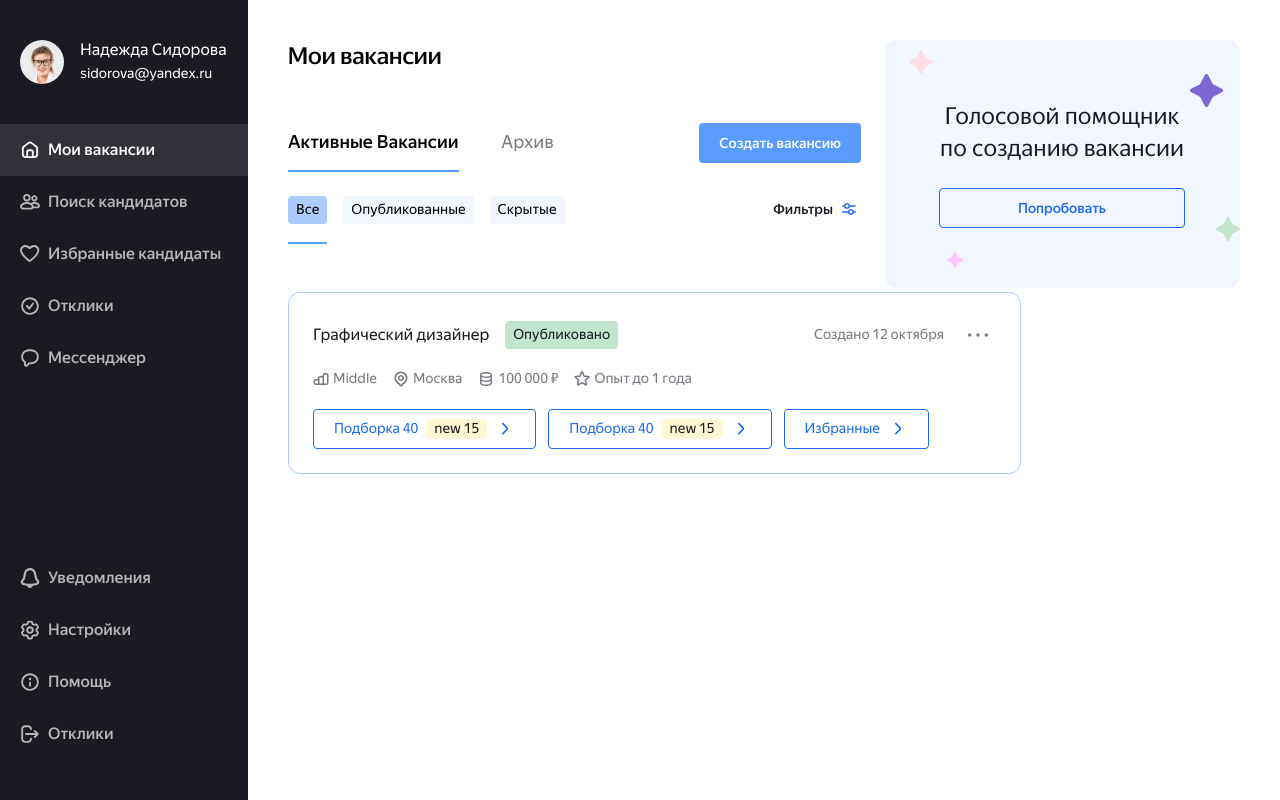
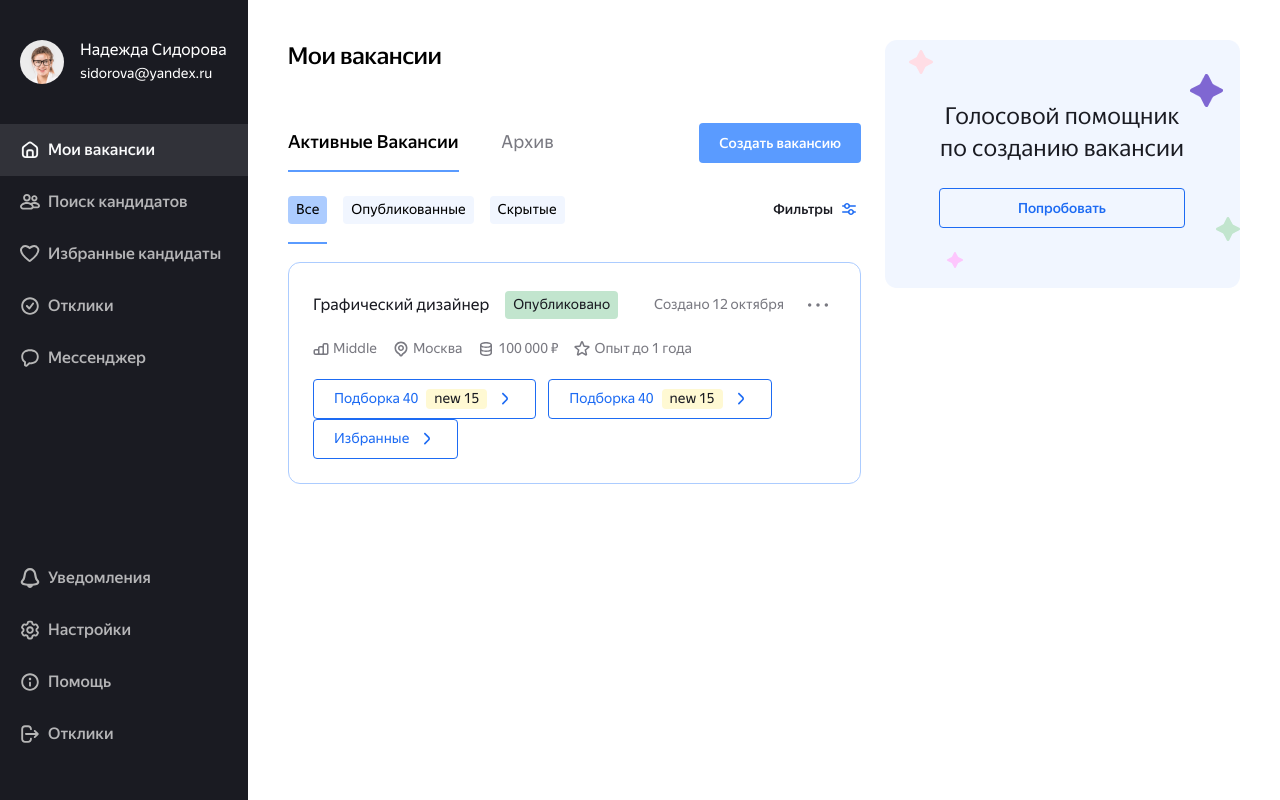
Before and after one commit to MostBridge/Frontend, a React (Vite) app: page /vacancies in a window 1280 px wide. Built offline with nearby package versions, Linux system fonts and the light colour scheme.

Commit message:
fixed: to change position all

```diff
--- a/src/components/AI/AI.module.css
+++ b/src/components/AI/AI.module.css
@@ -6,7 +6,8 @@
 
 .ai {
     position: relative;
-    margin-left: 24px;
+    display: grid;
+    justify-self: end;
 }
 
 .ai__block {
--- a/src/components/BlockVacancy/BlockVacancy.module.css
+++ b/src/components/BlockVacancy/BlockVacancy.module.css
@@ -1,6 +1,6 @@
 .block {
     padding: 24px;
-    max-width: 733px;
+    max-width: 100%;
     box-sizing: border-box;
     border-radius: 12px;
     border: 1px solid var(--Blue-light, #ACCCFF);
--- a/src/pages/Vacancies/Vacancies.module.css
+++ b/src/pages/Vacancies/Vacancies.module.css
@@ -1,5 +1,5 @@
 .vacancies {
-    max-width: 1213px;
+    max-width: 100%;
     width: 100%;
 }
 
@@ -8,8 +8,10 @@
 }
 
 .main__block {
-    display: flex;
-   justify-content: space-between;
+    display: grid;
+    grid-template-columns: auto 355px;
+    grid-template-rows: 222px auto;
+    column-gap: 24px;
 }
 
 .vacancies__title {
--- a/src/pages/Vacancies/Vacancies.tsx
+++ b/src/pages/Vacancies/Vacancies.tsx
@@ -22,14 +22,24 @@ const Vacancies = () => {
             Мои вакансии
           </Typography>
           <div className={styles.buttons}>
-          <Tabs value={tabsValues.first} onChange={(_, value: number) => handleChange('first', value)} aria-label="tabs">
+            <Tabs
+              value={tabsValues.first}
+              onChange={(_, value: number) => handleChange('first', value)}
+              aria-label="tabs"
+            >
               <Tab
-              style={{ color: tabsValues.first === 0 ? 'black' : '#797981', fontWeight: tabsValues.first === 0 ? 500 : 400 }}
+                style={{
+                  color: tabsValues.first === 0 ? 'black' : '#797981',
+                  fontWeight: tabsValues.first === 0 ? 500 : 400,
+                }}
                 className={styles.vacancies__tab}
                 label="Активные вакансии"
               />
               <Tab
-              style={{ color: tabsValues.first === 1 ? 'black' : '#797981', fontWeight: tabsValues.first === 1 ? 500 : 400 }}
+                style={{
+                  color: tabsValues.first === 1 ? 'black' : '#797981',
+                  fontWeight: tabsValues.first === 1 ? 500 : 400,
+                }}
                 className={styles.vacancies__tab}
                 label="Архив"
               />
@@ -40,9 +50,13 @@ const Vacancies = () => {
           </div>
           <div className={styles.buttons}>
             <Tabs value={tabsValues.second} aria-label="tabs">
-          <TabRow text="Все" isSelected={tabsValues.second === 0}  onClick={() => handleChange('second', 0)}/>
-          <TabRow text="Опубликованные" isSelected={tabsValues.second === 1} onClick={() => handleChange('second', 1)}/>
-          <TabRow text="Скрытые" isSelected={tabsValues.second === 2} onClick={() => handleChange('second', 2)}/>
+              <TabRow text="Все" isSelected={tabsValues.second === 0} onClick={() => handleChange('second', 0)} />
+              <TabRow
+                text="Опубликованные"
+                isSelected={tabsValues.second === 1}
+                onClick={() => handleChange('second', 1)}
+              />
+              <TabRow text="Скрытые" isSelected={tabsValues.second === 2} onClick={() => handleChange('second', 2)} />
             </Tabs>
             <Button variant="text" endIcon={<img src={gears} alt="gears" />} className={styles.buttonSetting}>
               Фильтры
@@ -50,8 +64,8 @@ const Vacancies = () => {
           </div>
         </div>
         <AI />
+        <BlockVacancy />
       </div>
-      <BlockVacancy />
     </main>
   );
 };
```
Lines whose indentation alone changed are shown as unchanged.
